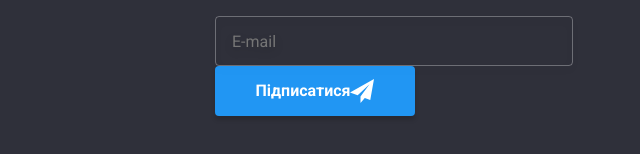
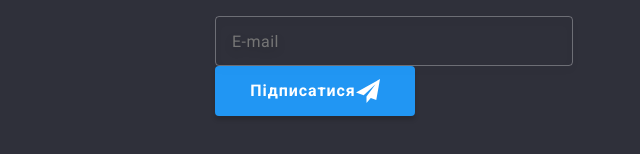
Before and after one commit to TetianaUstimevko/goit-markup-hw-08, a plain HTML site: page portfolio.html in a window 1280 px wide. Shown: the part 1724-1878 px from the top of the page, 640-1280 px from the left. Drawn offline with nearby package versions, Linux system fonts and the light colour scheme.

Commit message:
add components for footer form

```diff
--- a/sass/layout/_footer.scss
+++ b/sass/layout/_footer.scss
@@ -159,35 +159,6 @@
     }
 }
 
-.footer-btn-send {
-    // display: block;
-    display: flex;
-    width: 200px;
-    height: 50px;
-    // display: inline-flex;
-    justify-content: center;
-    align-items: center;
-    border: none;
-    border-radius: 4px;
-    // gap: 10px;
-    background-color: var(--color-blue);
-    box-shadow: 0px 4px 4px rgba(0, 0, 0, 0.15);
-
-    // margin-left: auto;
-    // margin-right: auto;
-    // font-family: "Roboto";
-    font-weight: 700;
-    font-size: 16px;
-    line-height: 1.87;
-    color: var(--common-white);
-    // text-align: center;
-    cursor: pointer;
-    }
-
-.footer-btn-send-icon {
-    fill: var(--common-white);
-}
-
 .footer-input {
     // новое 08.12
     margin-bottom: 20px;
@@ -196,6 +167,7 @@
 
     font-size: 16px;
     line-height: 1.25;
+    letter-spacing: 0.03em;
 
     background-color: transparent;
     border: 1px solid rgba(255, 255, 255, 0.3);
@@ -231,6 +203,38 @@
     }
 }
 
+.footer-btn-send {
+    display: flex;
+    width: 200px;
+    height: 50px;
+    // display: inline-flex;
+    justify-content: center;
+    align-items: center;
+    font-weight: 700;
+    font-size: 16px;
+    line-height: 1.87;
+    letter-spacing: 0.06em;
+
+    border: none;
+    border-radius: 4px;
+    // gap: 10px;
+    background-color: var(--color-blue);
+    box-shadow: 0px 4px 4px rgba(0, 0, 0, 0.15);
+
+    // margin-left: auto;
+    // margin-right: auto;
+    // font-family: "Roboto";
+
+    color: var(--common-white);
+    // text-align: center;
+    cursor: pointer;
+    }
+
+.footer-btn-send-icon {
+    fill: var(--common-white);
+}
+
+
 // .footer-send-form {
 //     margin: 0;
 //     padding: 0;
```
Also changed, not shown: index.html (+3 -1 lines), sass/layout/_hero.scss (+0 -18 lines), css/main.css, css/main.min.css, 2 other files. Lines whose indentation alone changed are shown as unchanged.
